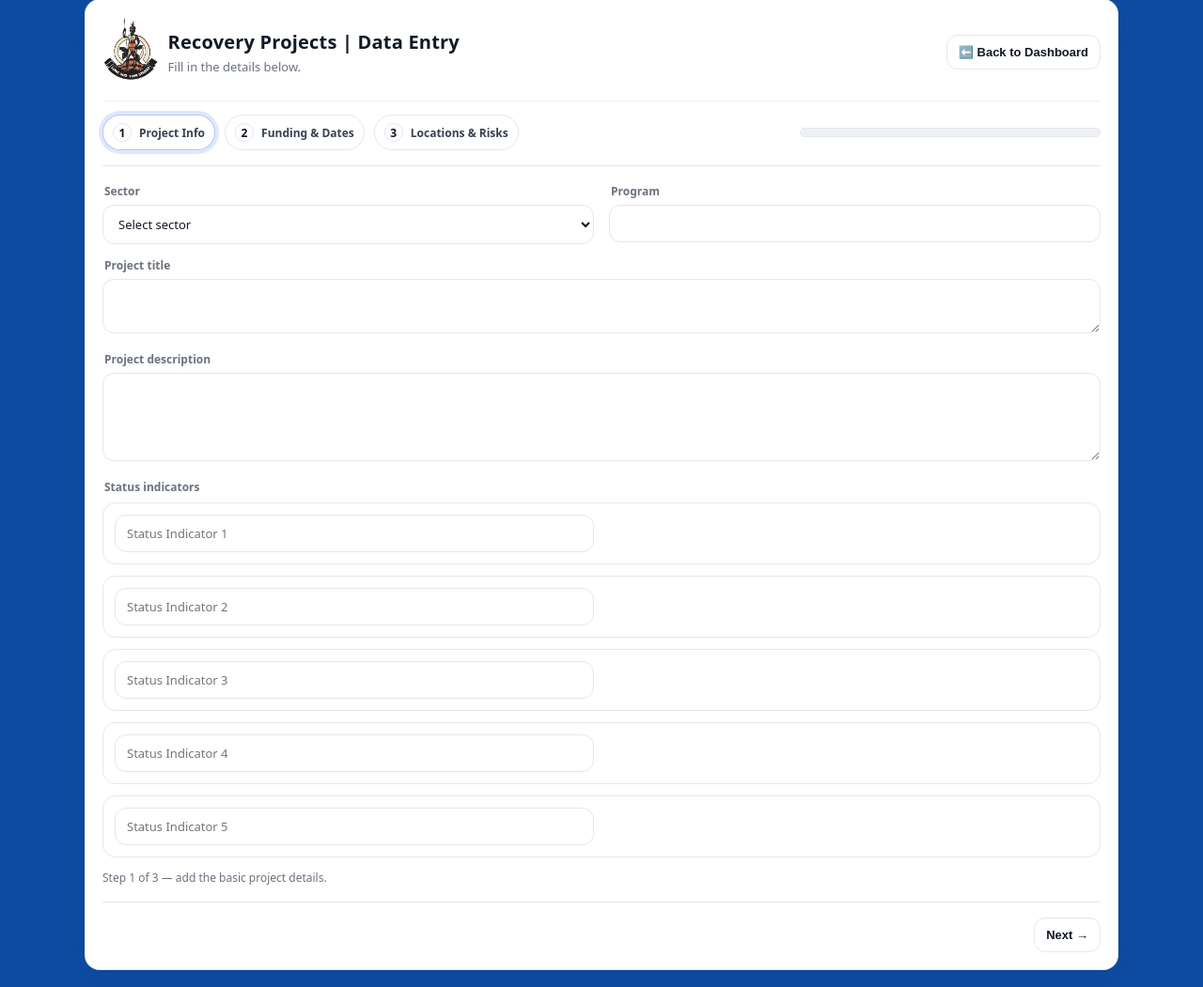
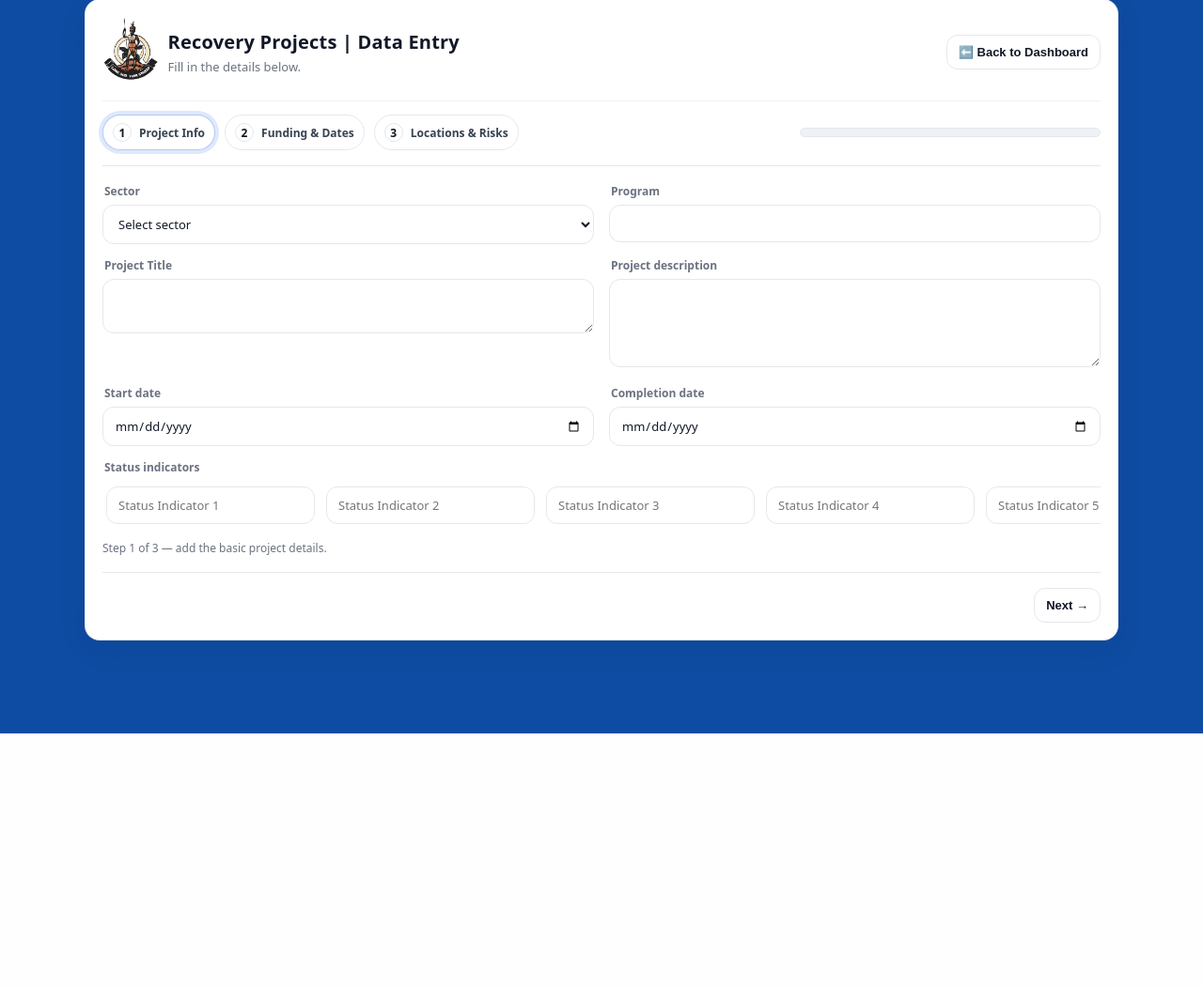
Before and after one commit to Fr3ddy27/recov-proj, a Django app: page /data-entry/ in a window 1280 px wide. Shown: the part 19-1070 px from the top of the page at 94% size. After the commit the page ends 800 px from the top, so only its background shows below. Run offline with Django 5.2, Linux system fonts and the light colour scheme; a user stored in the database is signed in; tables that the repository leaves empty hold one stand-in row (values such as "Sample post").

Commit message:
Update entry-form.html

```diff
--- a/dashboard/templates/dataentry/entry-form.html
+++ b/dashboard/templates/dataentry/entry-form.html
@@ -401,30 +446,34 @@
               {{ form.program }}
             </div>
 
-            <div class="full">
-              <label for="{{ form.project_title.id_for_label }}">Project title</label>
+            <div>
+              <label for="{{ form.project_title.id_for_label }}">Project Title</label>
               {{ form.project_title }}
             </div>
 
-            <div class="full">
+            <div>
               <label for="{{ form.project_description.id_for_label }}">Project description</label>
               {{ form.project_description }}
+            </div>
+
+            <div>
+              <label for="{{ form.start_date.id_for_label }}">Start date</label>
+              {{ form.start_date }}
+            </div>
+
+            <div>
+              <label for="{{ form.completion_date.id_for_label }}">Completion date</label>
+              {{ form.completion_date }}
             </div>
 
           <div class="full">
             <label>Status indicators</label>
             {{ status_formset.management_form }}
 
-  <div style="display:grid; gap:12px; margin-top:8px;">
+          <div style="display:flex; gap:4px; margin-top:8px; flex-wrap:nowrap; align-items:flex-start; overflow-x:auto;">
             {% for sf in status_formset %}
-      <div style="border:1px solid #e5e7eb; padding:12px; border-radius:14px;">
-        <div class="grid" style="padding:0;">
-
-          <div>
+              <div style="padding:4px; border-radius:14px; min-width:100px; flex:0 0 auto;">
                 {{ sf.description }}
-          </div>
-
-        </div>
               </div>
             {% endfor %}
           </div>
@@ -445,18 +494,30 @@
               {{ form.funding_status }}
             </div>
 
-            <div class="compact-row full">
-              <div>
+          <div class="compact-row">
+            <div class="field-with-upload-icon">
               <label for="{{ form.gip.id_for_label }}">GIP</label>
+              <div class="input-icon-wrapper">
                 {{ form.gip }}
-              </div>
-              <div>
-                <label for="{{ form.gip_attachment.id_for_label }}">Upload GIP Attachment</label>
+
+                <label
+                  for="{{ form.gip_attachment.id_for_label }}"
+                  class="upload-trigger"
+                  title="Upload GIP Attachment"
+                >
+                  📂
+                </label>
+
+                <div class="hidden-file-input">
                   {{ form.gip_attachment }}
                 </div>
               </div>
 
-            <div class="full">
+              <small id="gip-file-name" class="selected-file-name"></small>
+            </div>
+          </div>
+
+            <div>
               <label for="{{ form.central_tender_board_link.id_for_label }}">Central Tender Board link</label>
               {{ form.central_tender_board_link }}
             </div>
@@ -472,28 +533,18 @@
             </div>
 
             <div>
-              <label for="{{ form.project_total_funding_us.id_for_label }}">Total funding (USD)</label>
+              <label for="{{ form.project_total_funding_us.id_for_label }}">Total funding (USD)💵</label>
               {{ form.project_total_funding_us }}
             </div>
 
             <div>
-              <label for="{{ form.project_total_funding_vt.id_for_label }}">Total funding (Vatu)</label>
+              <label for="{{ form.project_total_funding_vt.id_for_label }}">Total funding (VT)💵</label>
               {{ form.project_total_funding_vt }}
             </div>
 
             <div>
-              <label for="{{ form.project_expenditure.id_for_label }}">Project expenditure</label>
+              <label for="{{ form.project_expenditure.id_for_label }}">Project expenditure (VT)💵</label>
               {{ form.project_expenditure }}
-            </div>
-
-            <div>
-              <label for="{{ form.start_date.id_for_label }}">Start date</label>
-              {{ form.start_date }}
-            </div>
-
-            <div>
-              <label for="{{ form.completion_date.id_for_label }}">Completion date</label>
-              {{ form.completion_date }}
             </div>
 
             <div class="full smallmuted">
@@ -506,12 +557,12 @@
         <div class="step-panel" data-step="3">
           <div class="grid">
 
-            <div class="full">
+            <div>
               <label for="{{ form.type_of_disaster_operation.id_for_label }}">Type of disaster operation</label>
               {{ form.type_of_disaster_operation }}
             </div>
 
-            <div class="full">
+            <div>
               <label for="{{ form.key_risks_to_implementation.id_for_label }}">Key risks to implementation</label>
               {{ form.key_risks_to_implementation }}
             </div>
@@ -968,7 +1019,18 @@
     });
   </script>
 
+<script>
+  document.addEventListener("DOMContentLoaded", function () {
+    const fileInput = document.getElementById("{{ form.gip_attachment.id_for_label }}");
+    const fileName = document.getElementById("gip-file-name");
 
+    if (fileInput && fileName) {
+      fileInput.addEventListener("change", function () {
+        fileName.textContent = this.files.length ? this.files[0].name : "";
+      });
+    }
+  });
+</script>
 
 </body>
 </html>
```
Also changed, not shown: other parts of dashboard/templates/dataentry/entry-form.html (+45 -0 lines). Lines whose indentation alone changed are shown as unchanged.
